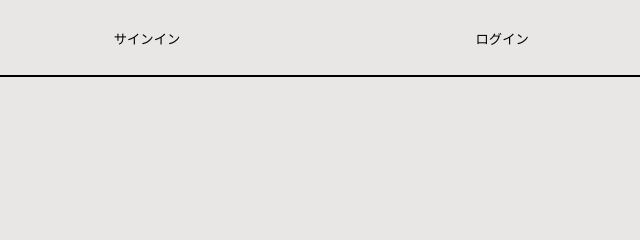
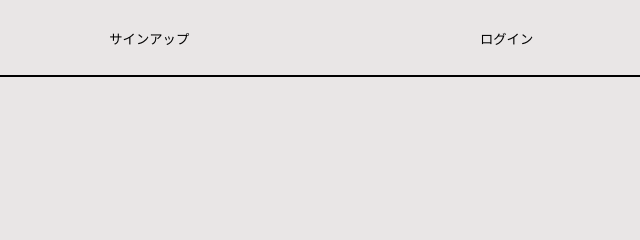
Before and after one commit to YumaHadewara/portfolio, a plain HTML site: page index.html in a window 1280 px wide. Shown: the top 240 px of the page, 410-1050 px from the left. Drawn offline with nearby package versions, Linux system fonts and the light colour scheme.

Commit message:
Update index.html

```diff
--- a/index.html
+++ b/index.html
@@ -13,7 +13,7 @@
     <header class="header">
     <div class="header-flex">
     <div class="title"><h2>サバイバルスクール</h2></div>
-    <div class="signin"><button><a href="signup.php">サインイン</a></button></div>
+    <div class="signin"><button><a href="signup.php">サインアップ</a></button></div>
     <div class="login"><button><a href="login.php">ログイン</a></button></div>
     <img src="img/settingIcon.jpeg" class="settingImg">
     <div class="setting-folder">
@@ -142,5 +142,6 @@
 <footer>
     &COPY;Yuma Hadewara
 </footer>
+    <script src="https://cdn.jsdelivr.net/npm/bootstrap@5.2.3/dist/js/bootstrap.bundle.min.js" integrity="sha384-kenU1KFdBIe4zVF0s0G1M5b4hcpxyD9F7jL+jjXkk+Q2h455rYXK/7HAuoJl+0I4" crossorigin="anonymous"></script>
 </body>
 </html>
```
